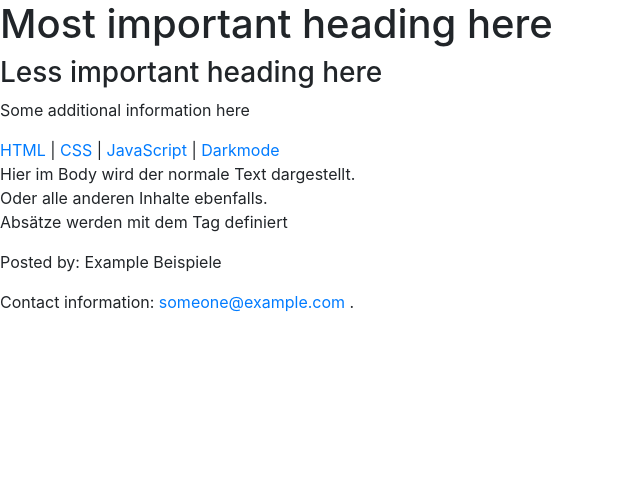
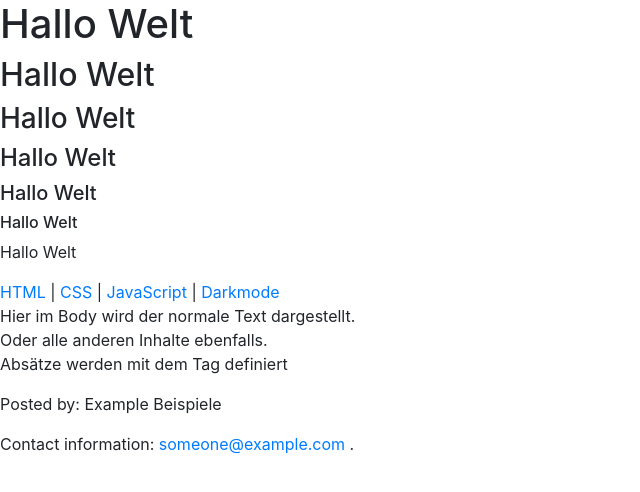
Before and after one commit to LarsBaumgartner/Modul-286, a plain HTML site: page index.html in a window 1280 px wide. Shown: the whole page, without its empty margins (0-640 px from the left). Drawn offline with Linux system fonts and the light colour scheme.

Commit message:
Hallo Welt im Index.html
Hallo Welt im Index.html

```diff
--- a/index.html
+++ b/index.html
@@ -4,16 +4,20 @@
     <meta charset="utf-8" />
     <meta http-equiv="x-ua-compatible" content="ie=edge" />
     <meta name="viewport" content="width=device-width, initial-scale=1" />
-    <title>Basic HTML5 Skeleton</title>
+    <title>Hallo Welt</title>
     <link rel="stylesheet" href="assets/css/style.css" />
     <link rel="stylesheet" href="assets/vendor/css/bootstrap.css" />
   </head>
 
   <body>
     <header>
-    <h1>Most important heading here</h1>
-    <h3>Less important heading here</h3>
-    <p>Some additional information here</p>
+    <h1>Hallo Welt</h1>
+	<h2>Hallo Welt</h2>
+    <h3>Hallo Welt</h3>
+	<h4>Hallo Welt</h4>
+	<h5>Hallo Welt</h5>
+	<h6>Hallo Welt</h6>
+    <p>Hallo Welt</p>
   </header>
     <nav>
       <a href="/html/">HTML</a> |
```
